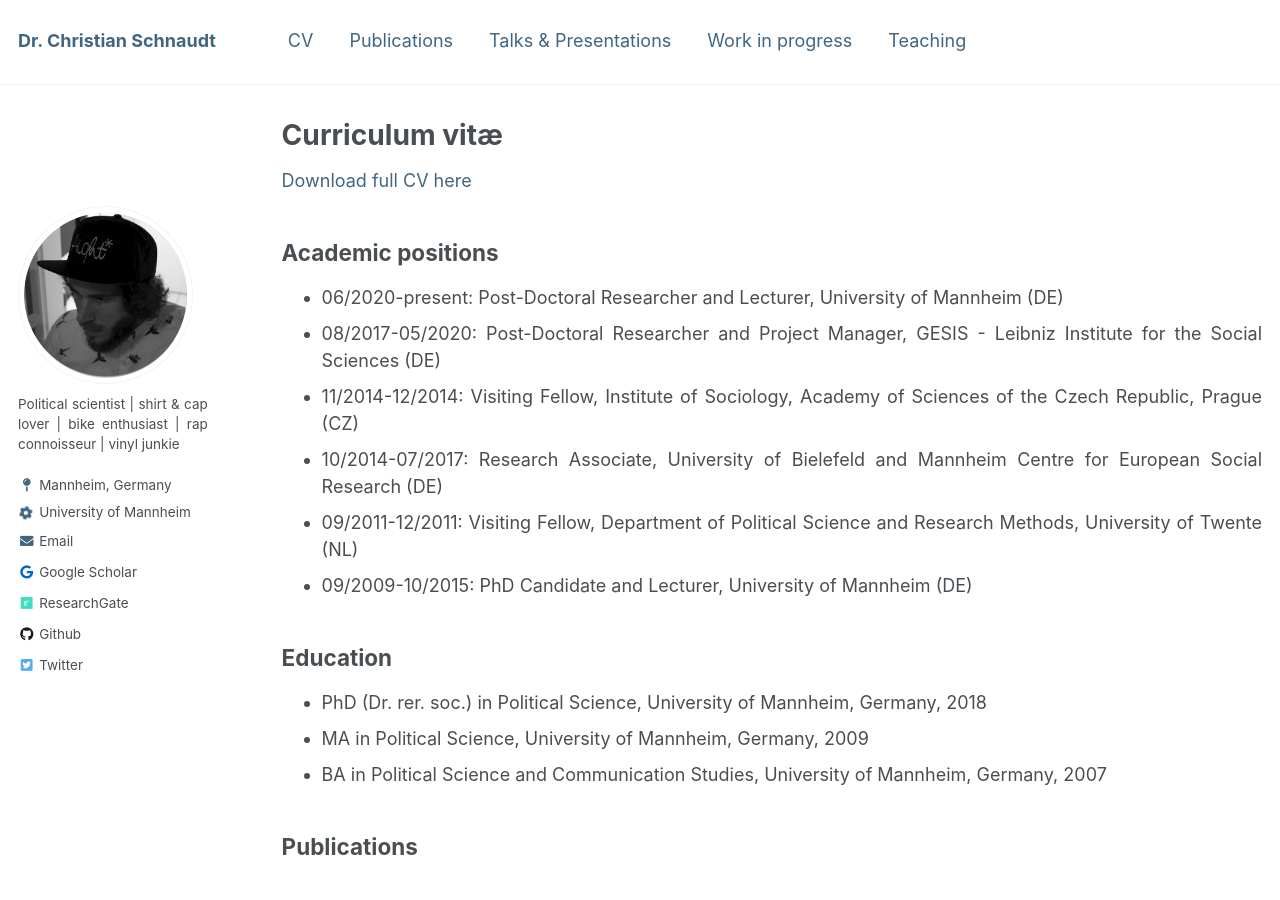
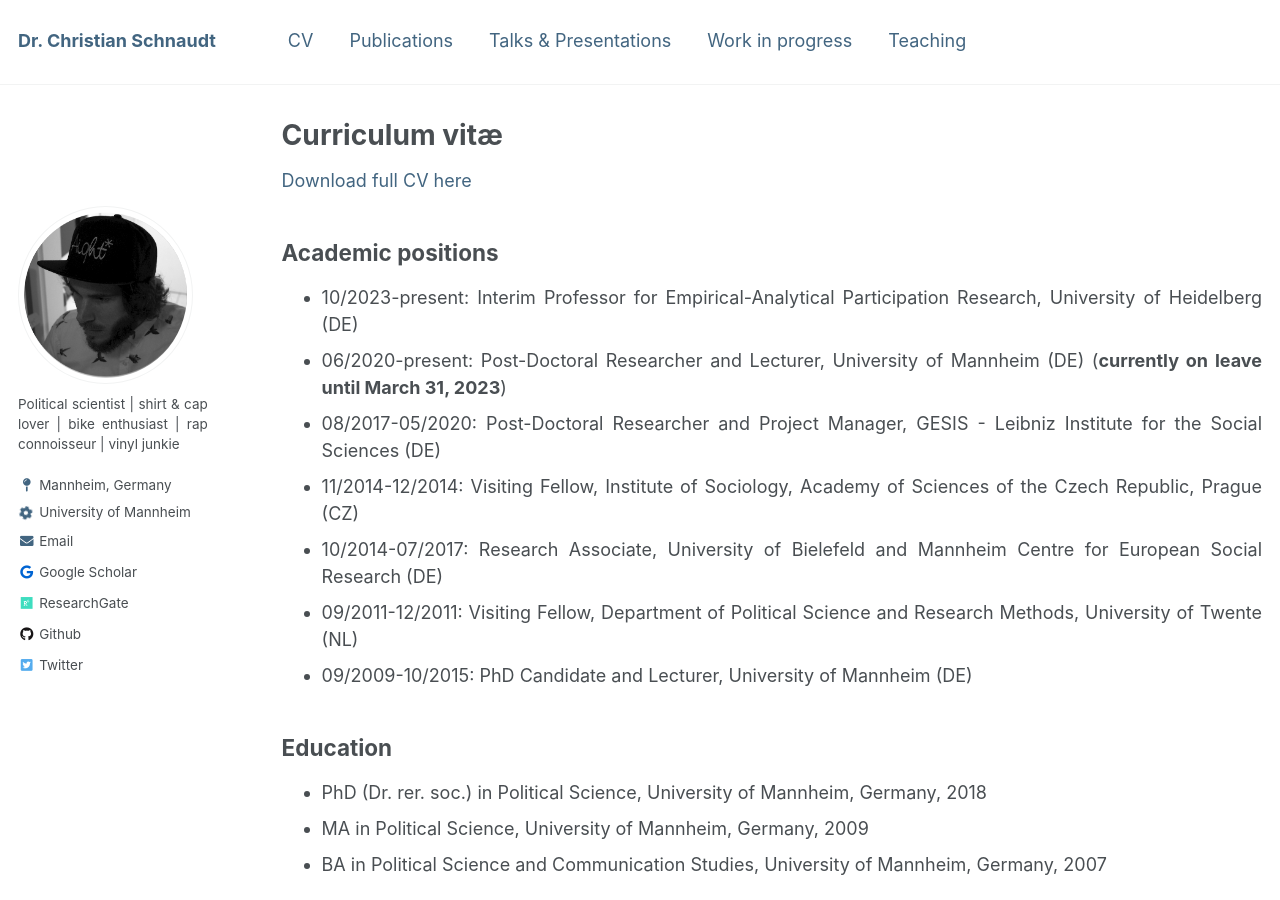
Before and after one commit to cschnaudt/cschnaudt.github.io, a Jekyll site: the page built from _pages/cv.md, in a window 1280 px wide and 900 px high. Built offline with Jekyll 4.4.1, drawn with Linux system fonts in a browser that asks for light colours.

Commit message:
Update cv.md

```diff
--- a/_pages/cv.md
+++ b/_pages/cv.md
@@ -15,7 +15,8 @@ redirect_from:
 
 ## Academic positions
 
-* 06/2020-present: Post-Doctoral Researcher and Lecturer, University of Mannheim (DE)
+* 10/2023-present: Interim Professor for Empirical-Analytical Participation Research, University of Heidelberg (DE)
+* 06/2020-present: Post-Doctoral Researcher and Lecturer, University of Mannheim (DE) (**currently on leave until March 31, 2023**)
 * 08/2017-05/2020: Post-Doctoral Researcher and Project Manager, GESIS - Leibniz Institute for the Social Sciences (DE)
 * 11/2014-12/2014: Visiting Fellow, Institute of Sociology, Academy of Sciences of the Czech Republic, Prague (CZ)
 * 10/2014-07/2017: Research Associate, University of Bielefeld and Mannheim Centre for European Social Research (DE)
```
